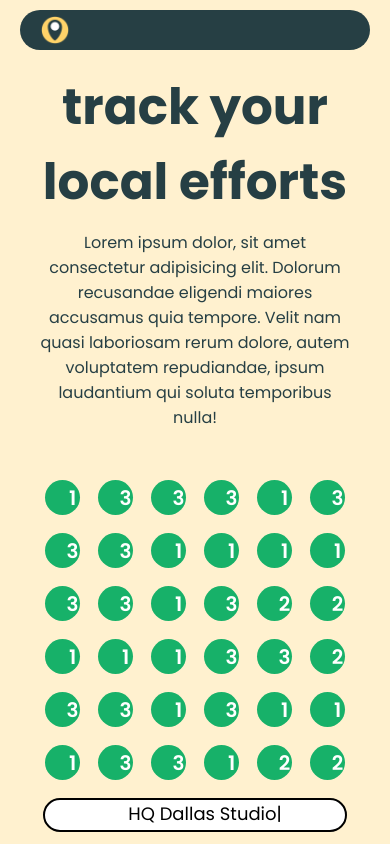
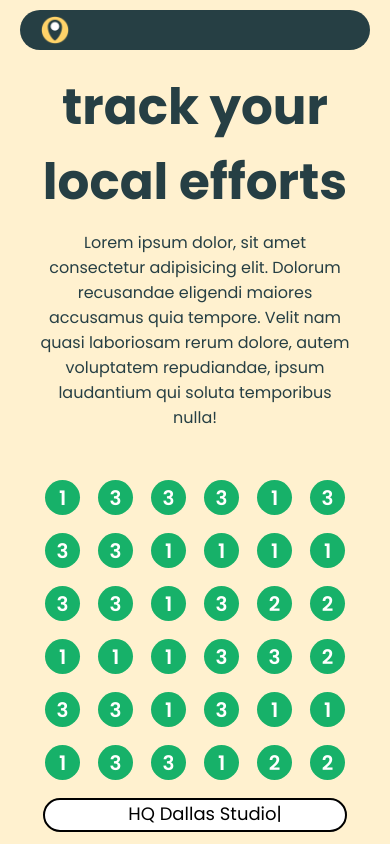
Before and after one commit to SuhaibGit/Seo_Tool, a React (Vite) app: page / in a window 390 px wide. Built offline with nearby package versions, Linux system fonts and the light colour scheme; no server answers.

Commit message:
more changes

```diff
--- a/src/firebase.js
+++ b/src/firebase.js
@@ -6,7 +6,7 @@ const STORAGE_KEY = import.meta.env.VITE_MSG_KEY;
 const APP_KEY = import.meta.env.VITE_APP_ID;
 const DOMAIN = import.meta.env.VITE_AUTH_DOMAIN;
 const PROJECT_ID = import.meta.env.VITE_PROJ_ID;
-const STORAGE_BUCKET = import.meta.env.VITE_STORAGE_ID
+const STORAGE_BUCKET = import.meta.env.VITE_STORAGE_ID;
 
 const firebaseConfig = {
     apiKey: API_KEY,
--- a/src/styling/App.css
+++ b/src/styling/App.css
@@ -650,8 +650,11 @@
     width: 60px;
     height: 60px;
     font-size: 30px;
-    font-weight: 800;
-    justify-self: center;
+    font-weight: 600;
+  }
+
+  .marker p {
+    padding: 0 !important;
   }
 
   .main-box{
@@ -759,9 +762,11 @@
     width: 40px;
     height: 40px;
     font-size: 25px;
-    font-weight: 800;
-    align-content: center;
-    justify-items: center;
+    font-weight: 600;
+  }
+
+  .marker p {
+    padding: 0 !important;
   }
 
   .main-box{
@@ -859,8 +864,10 @@
     height: 35px;
     font-size: 20px;
     font-weight: 600;
-    align-content: center;
-    justify-items: center;
+  }
+
+  .marker p {
+    padding: 0 !important;
   }
 
   .main-box{
```
